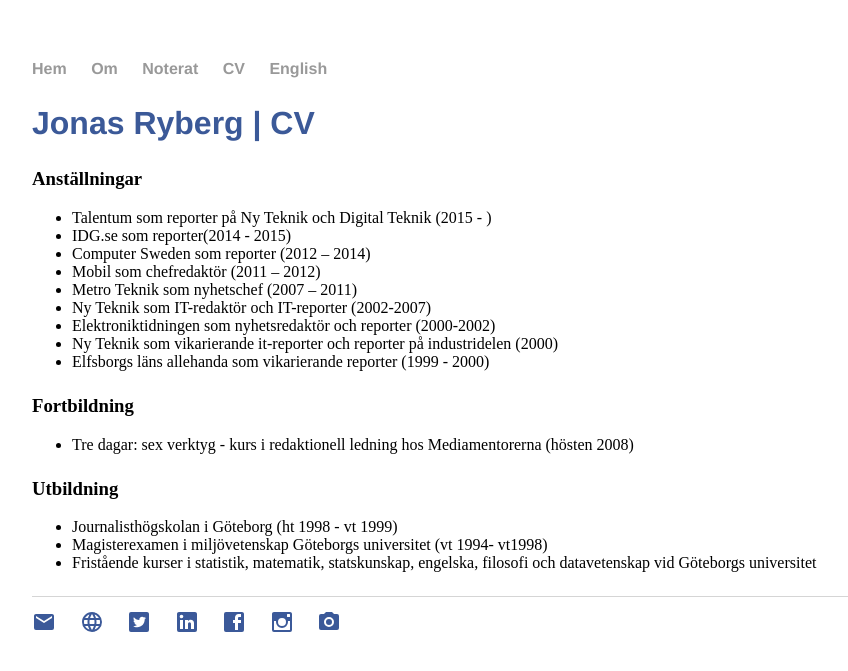
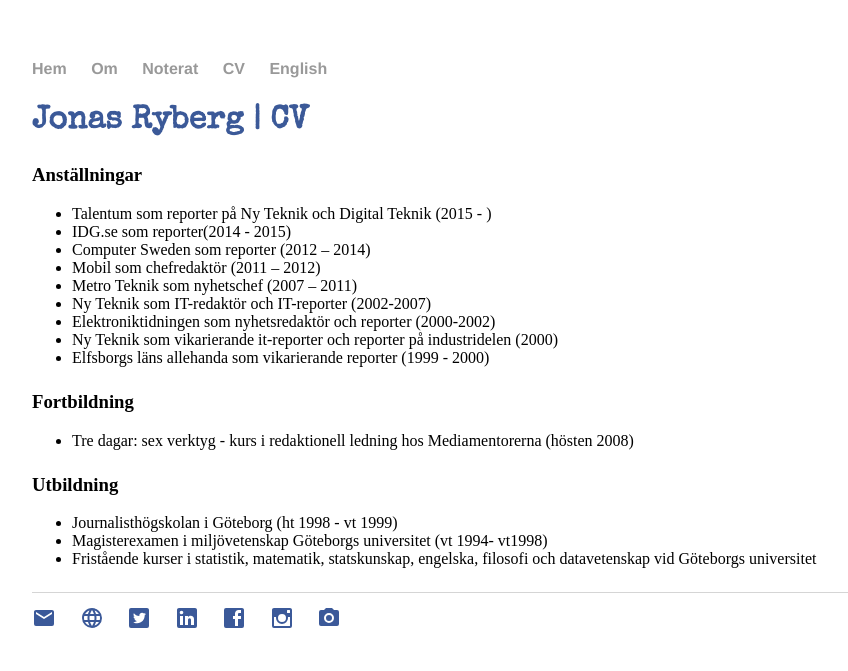
Before and after one commit to jonasryberg/jonasryberg.github.io, a Jekyll site: the page built from cv/index.html, in a window 1280 px wide. Shown: the top 671 px of the page, without its empty margins (160-1008 px from the left). Built offline with Jekyll 4.4.1, drawn with Linux system fonts in a browser that asks for light colours.

Commit message:
Update default.html

```diff
--- a/_layouts/default.html
+++ b/_layouts/default.html
@@ -1,6 +1,7 @@
 <!DOCTYPE html>
 	<html>
 		<head>
+			<link href='https://fonts.googleapis.com/css?family=Special+Elite' rel='stylesheet' type='text/css'>
 			<title>{{ page.title }}</title>
 			<!-- link to main stylesheet -->
 			<link rel="stylesheet" type="text/css" href="/css/main.css">
```
